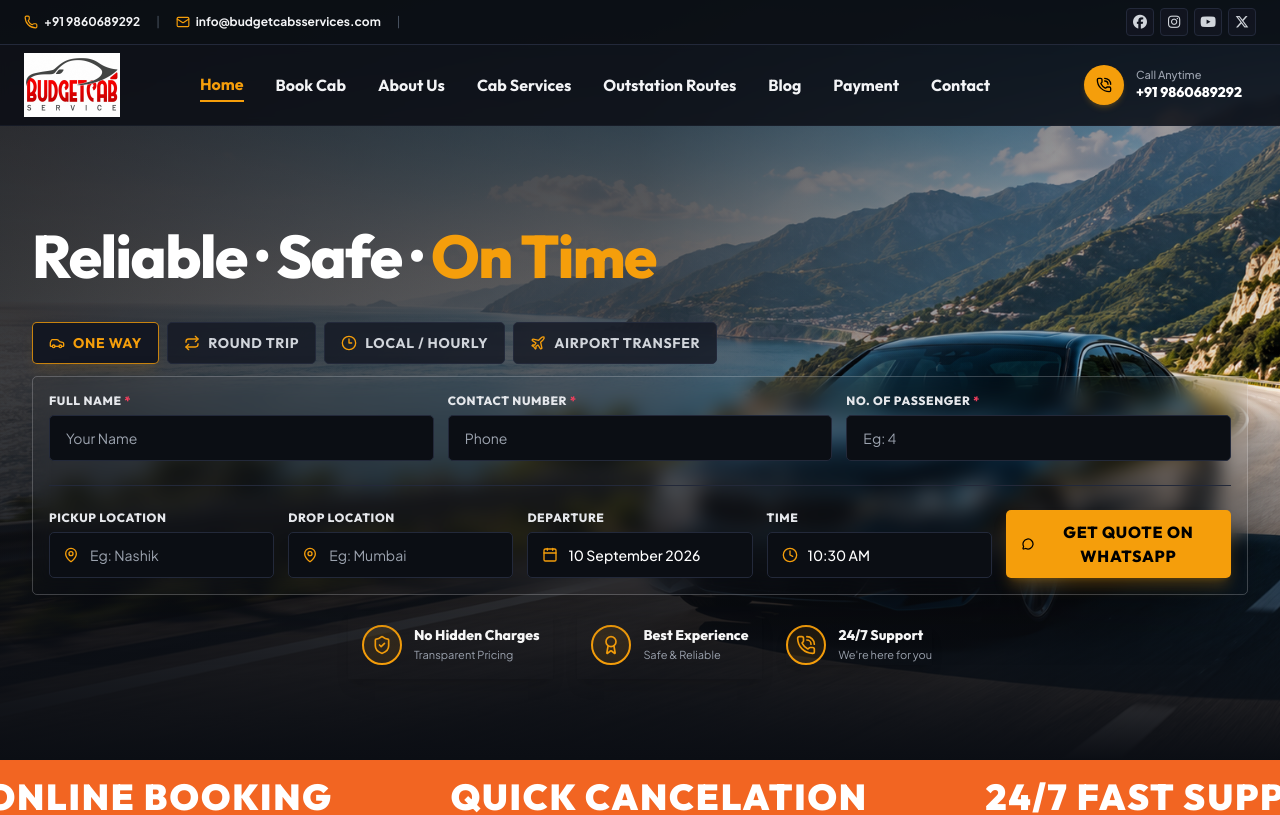
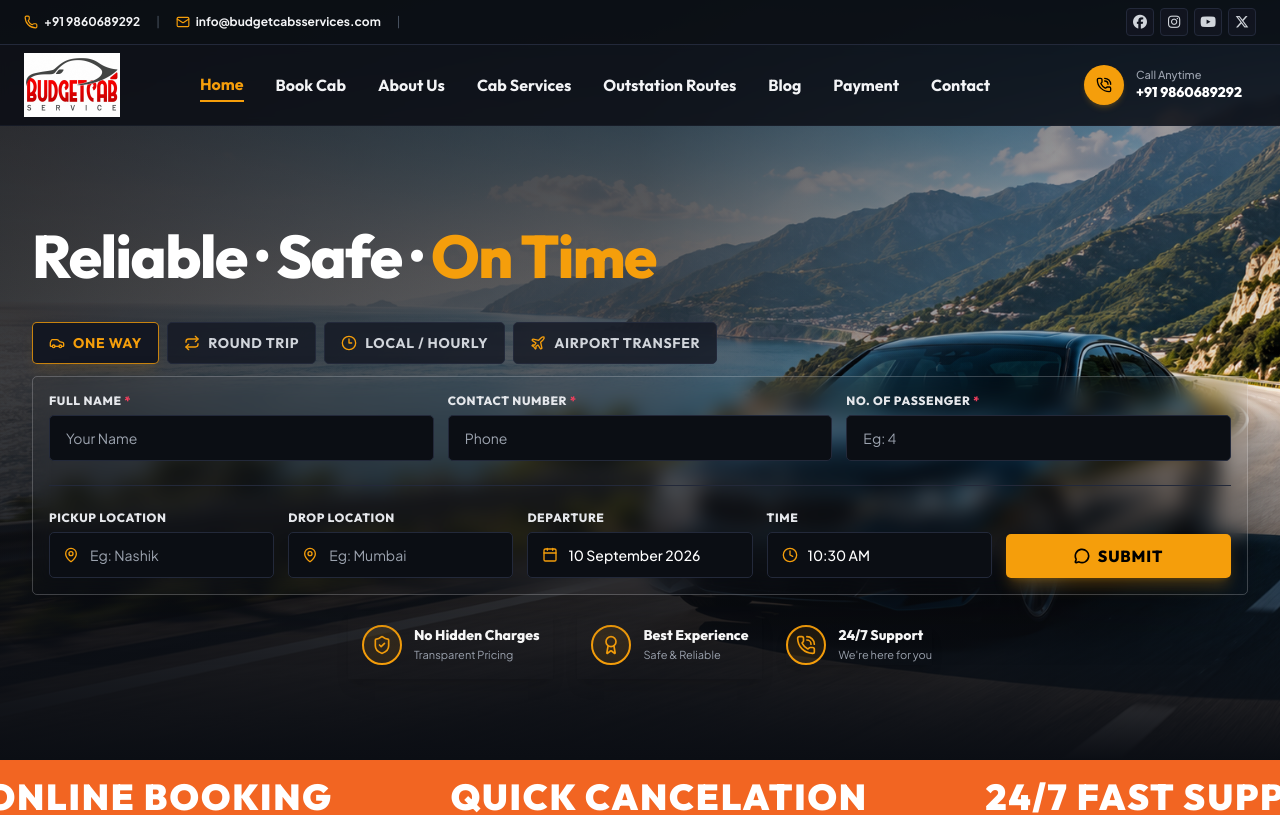
Before and after one commit to mynexasolutions-spec/BudgetCabServices, a Next.js app: page / in a window 1280 px wide. Shown: the top 815 px of the page. Built offline with nearby package versions, Linux system fonts and the light colour scheme; a web font is replaced by a local one.

Commit message:
final commit

```diff
--- a/src/components/home/HeroSearchForm.tsx
+++ b/src/components/home/HeroSearchForm.tsx
@@ -1007,7 +1007,7 @@ export default function HeroSearchForm({ className = "", compact = false }: { cl
                     ) : (
                       <>
                         <MessageCircle className="w-4 h-4 stroke-[2.5]" />
-                        <span>GET QUOTE ON WHATSAPP</span>
+                        <span>SUBMIT</span>
                       </>
                     )}
                   </button>
--- a/src/components/home/HeroSection.tsx
+++ b/src/components/home/HeroSection.tsx
@@ -1002,7 +1002,7 @@ export default function HeroSection() {
                     ) : (
                       <>
                         <MessageCircle className="w-4 h-4 stroke-[2.5]" />
-                        <span>GET QUOTE ON WHATSAPP</span>
+                        <span>SUBMIT</span>
                       </>
                     )}
                   </button>
```
